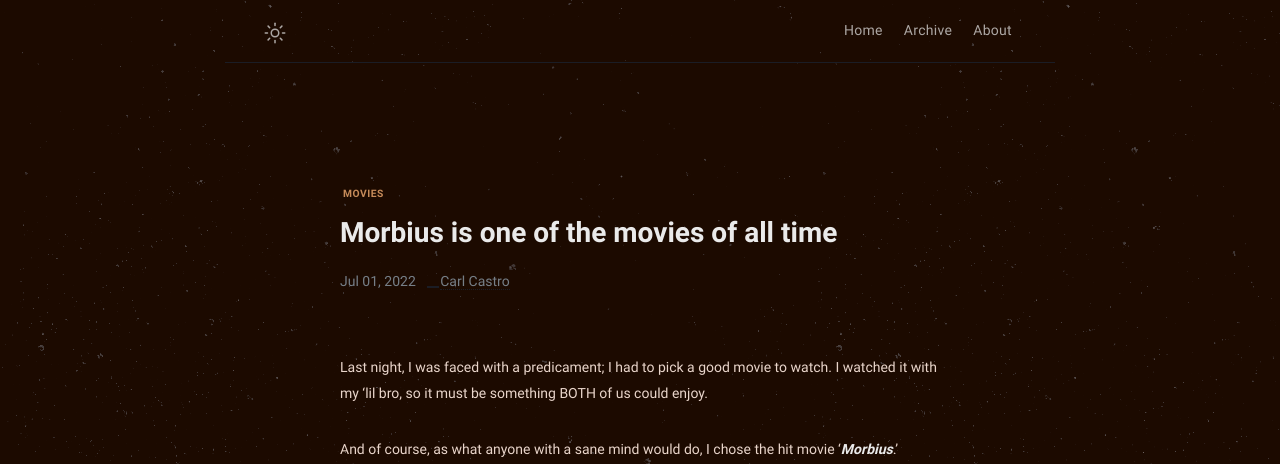
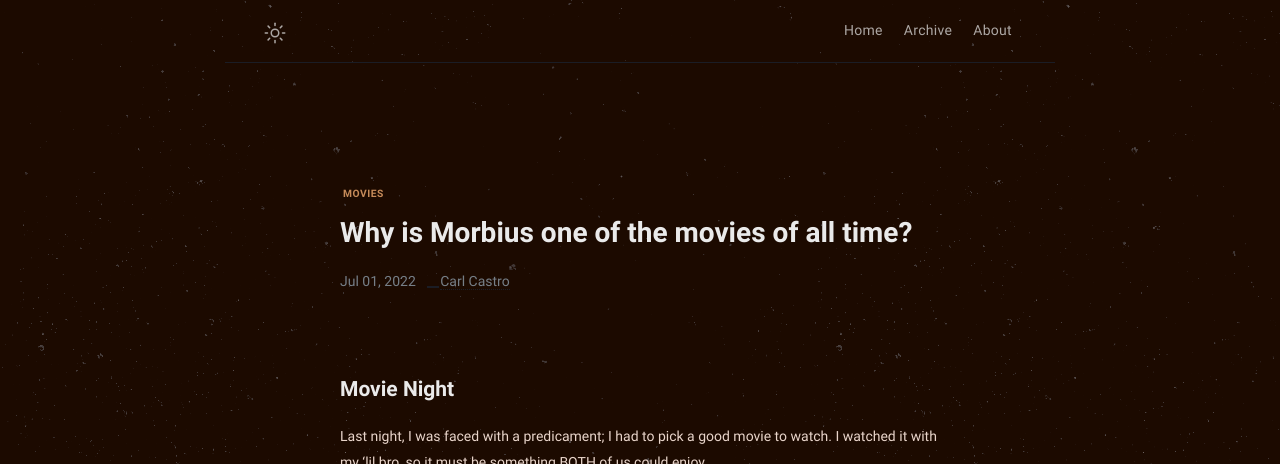
Before and after one commit to philippines69/carlcastroarchives, a Jekyll site: the page built from _posts/2022-06-30-morbius-is-one-of-the-movies-of-all-time.md, in a window 1280 px wide and 900 px high, cut to the strip 0-464 px from the top of the window. Built offline with Jekyll 4.4.1, drawn with Linux system fonts in a browser that asks for light colours.

Commit message:
Update from Forestry.io philippines69 updated _posts/2022-06-30-morbius-is-one-of-the-movies-of-all-time.md

```diff
--- a/_posts/2022-06-30-morbius-is-one-of-the-movies-of-all-time.md
+++ b/_posts/2022-06-30-morbius-is-one-of-the-movies-of-all-time.md
@@ -2,11 +2,13 @@
 tags:
 - Movies
 layout: post
-title: Morbius is one of the movies of all time
+title: Why is Morbius one of the movies of all time?
 date: 2022-06-30T16:00:00.000+00:00
 categories: Movies
 
 ---
+# Movie Night
+
 Last night, I was faced with a predicament; I had to pick a good movie to watch. I watched it with my 'lil bro, so it must be something BOTH of us could enjoy.
 
 And of course, as what anyone with a sane mind would do, I chose the hit movie '**_Morbius_**.'
```
